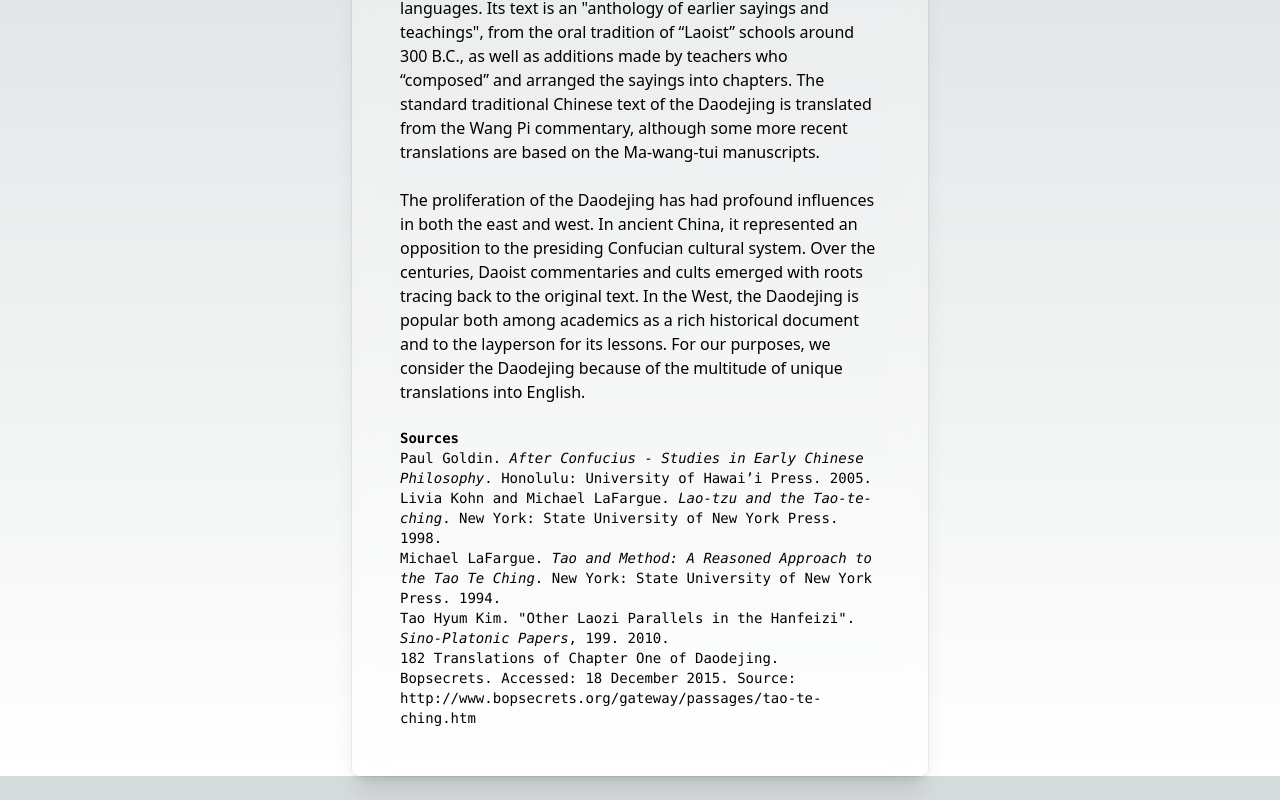
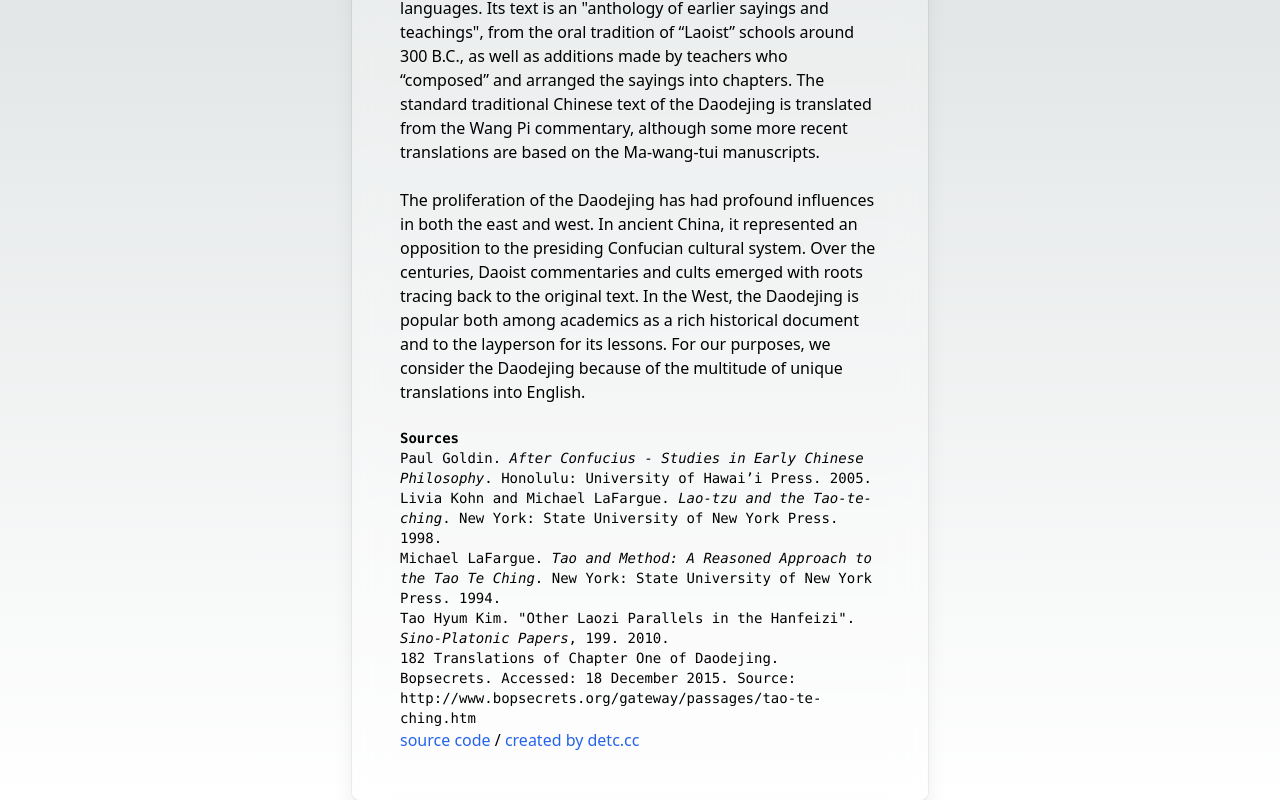
Before and after one commit to dericko/ddj, a Next.js app: page /about in a window 1280 px wide. Shown: the part 372-1172 px from the top of the page. Before the commit the page ends 1148 px from the top, so only its background shows below. Built offline with nearby package versions, Linux system fonts and the light colour scheme.

Commit message:
add byline

```diff
--- a/app/about/page.tsx
+++ b/app/about/page.tsx
@@ -22,6 +22,9 @@ export default function About() {
           <p>Tao Hyum Kim. &quot;Other Laozi Parallels in the Hanfeizi&quot;. <em>Sino-Platonic Papers</em>, 199. 2010.</p>
           <p>182 Translations of Chapter One of Daodejing. Bopsecrets. Accessed: 18 December 2015. Source: <a href="http://www.bopsecrets.org/gateway/passages/tao-te-ching.htm">http://www.bopsecrets.org/gateway/passages/tao-te-ching.htm</a></p>
         </code>
+        <a className="text-blue-600" href="https://github.com/dericko/">source code</a>
+        {' / '}
+        <a className="text-blue-600" href="https://detc.cc">created by detc.cc</a>
       </div>
     </main>
   )
```
